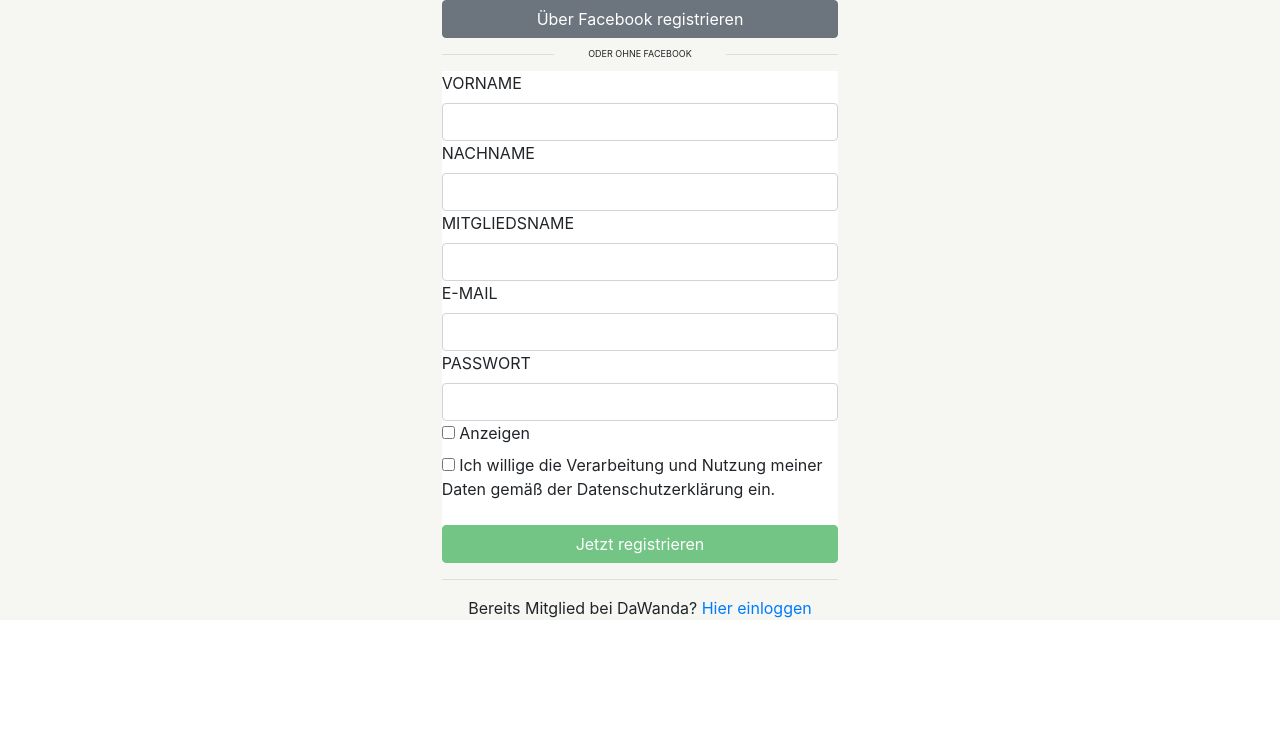
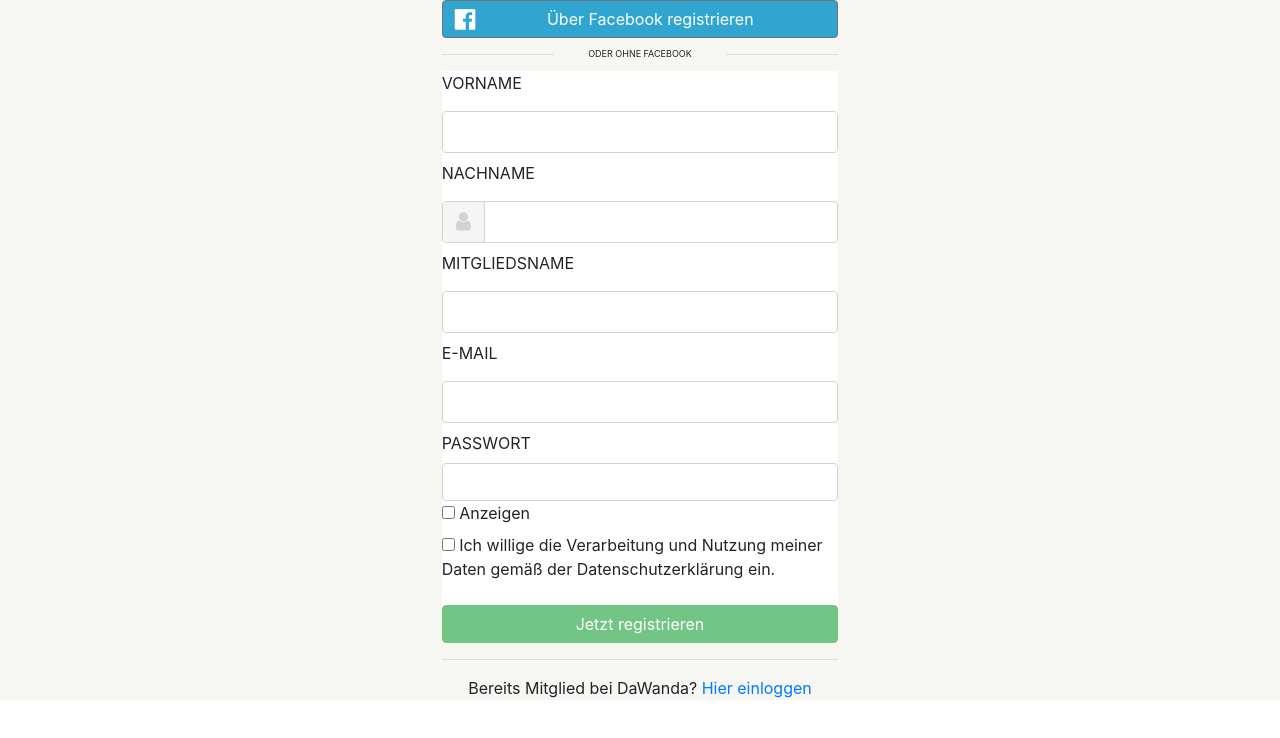
Before and after one commit to JBGoldberg/demo-angularforms, an Angular app: page / in a window 1280 px wide. Shown: the top 738 px of the page. Built offline with nearby package versions, Linux system fonts and the light colour scheme; what ng2-tooltip would draw is missing.

Commit message:
Added first iconizid field

```diff
--- a/package.json
+++ b/package.json
@@ -23,6 +23,7 @@
     "@angular/router": "^5.2.0",
     "bootstrap": "^4.0.0",
     "core-js": "^2.4.1",
+    "font-awesome": "^4.7.0",
     "ng2-tooltip": "0.0.7",
     "rxjs": "^5.5.6",
     "zone.js": "^0.8.19"
--- a/src/app/app.component.html
+++ b/src/app/app.component.html
@@ -7,9 +7,9 @@
   </div>
 
   <div class="col-sm-4">
-    <div class="text-center ">
-      <div class="btn btn-secondary btn-block">
-        Über Facebook registrieren
+    <div class="text-center">
+      <div class="btn btn-secondary btn-block" style="background-color: #30a5d0">
+        <i class="fa fa-facebook-official" style="font-size:24px; float: left"></i> Über Facebook registrieren
       </div>
     </div>
 
--- a/src/app/registration-form/registration-form.component.css
+++ b/src/app/registration-form/registration-form.component.css
@@ -1,3 +1,52 @@
 .box {
   background-color: white;
 }
+
+input[type=text] {
+  width: 100%;
+  border: 1px solid lightgrey;
+  border-radius: 4px;
+  margin: 8px 0;
+  outline: none;
+  padding: 8px;
+  box-sizing: border-box;
+  transition: .5s;
+}
+
+input[type=text]:focus {
+  border-color: lighblue;
+  box-shadow: 0 0 8px 0 lightblue;
+}
+
+.iconized-field input[type=text] {
+  padding-left: 50px;
+}
+
+.iconized-field {
+  position: relative;
+}
+.iconized-field i {
+  position: absolute;
+  left: 1px;
+  top: 1px;
+  padding: 9px 8px;
+  color: WhiteSmoke;
+  trasition: .5s;
+}
+.iconized-field input[type=text]:focus + i {
+  color: lightblue;
+}
+
+.iconized-field.iconized-field-solid i {
+  background-color: WhiteSmoke;
+  color: lightgrey;
+  padding: 12px 13px;
+  border-radius:  4px 0 0 4px;
+  border-right-color: lightgrey;
+  border-right-style: solid;
+  border-width: 1px;
+}
+
+.iconized-field.iconized-field-solid input[type=text] {
+  background-color: white;
+}
--- a/src/app/registration-form/registration-form.component.html
+++ b/src/app/registration-form/registration-form.component.html
@@ -10,7 +10,12 @@
       </div>
 
       <label for="lastName">NACHNAME</label>
-      <input type="text" class="form-control" formControlName="lastName">
+        <div class="iconized-field inconized iconized-field-solid">
+            <input type="text" class="form-control" formControlName="lastName">
+            <i class="fa fa-user fa-lg fa-lw" aria-hidden="true"></i>
+        </div>
+
+
 
       <label for="username">MITGLIEDSNAME</label>
       <input type="text" class="form-control" formControlName="username">
```
Also changed, not shown: .angular-cli.json, 1 other file (tests, documents, lock files or other folders).
